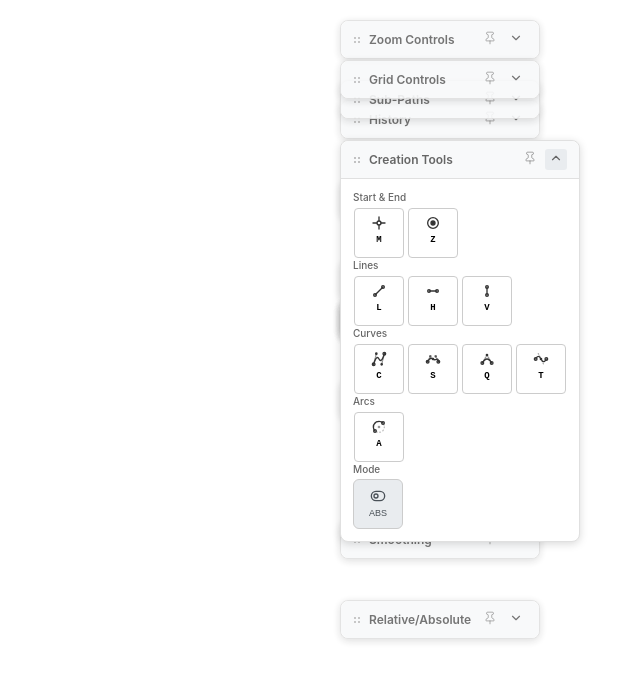
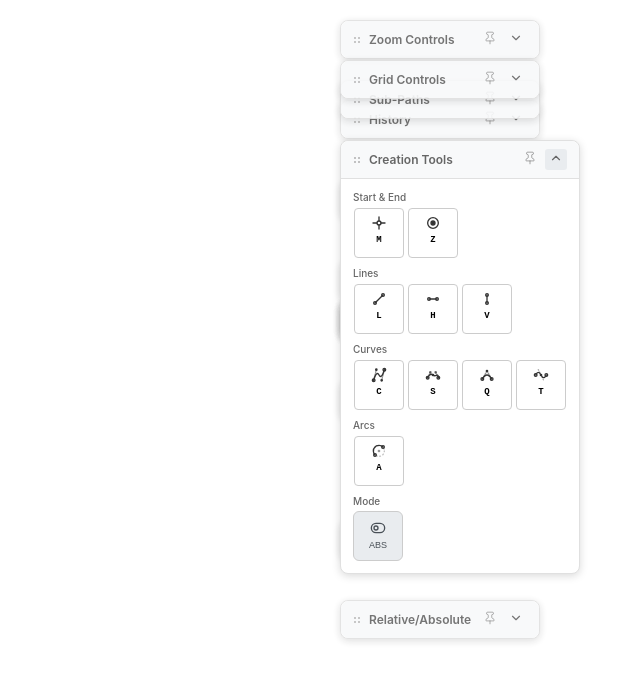
Before and after one commit to regalagram/sspe, a React (Vite) app: page / in a window 1280 px wide. Both pictures are taken after a click on the button 1156 px from the left and 159 px from the top of the page. Shown: the top 680 px of the page, without its empty margins (640-1280 px from the left). Built offline with nearby package versions, Linux system fonts and the light colour scheme; what path-data-parser would draw is missing.

Commit message:
feat: enhance layout by adding margin to tool button groups for improved spacing

```diff
--- a/src/plugins/creation-tools/CreationTools.tsx
+++ b/src/plugins/creation-tools/CreationTools.tsx
@@ -156,7 +156,8 @@ export const CreationTools: React.FC<CreationToolsProps> = ({
         <div style={{
           display: 'flex',
           flexDirection: 'column',
-          gap: '4px'
+          gap: '4px',
+          marginTop: '8px'
         }}>
           <div style={{
             fontSize: '10px',
@@ -187,7 +188,8 @@ export const CreationTools: React.FC<CreationToolsProps> = ({
         <div style={{
           display: 'flex',
           flexDirection: 'column',
-          gap: '4px'
+          gap: '4px',
+          marginTop: '8px'
         }}>
           <div style={{
             fontSize: '10px',
@@ -218,7 +220,8 @@ export const CreationTools: React.FC<CreationToolsProps> = ({
         <div style={{
           display: 'flex',
           flexDirection: 'column',
-          gap: '4px'
+          gap: '4px',
+          marginTop: '8px'
         }}>
           <div style={{
             fontSize: '10px',
@@ -249,7 +252,8 @@ export const CreationTools: React.FC<CreationToolsProps> = ({
         <div style={{
           display: 'flex',
           flexDirection: 'column',
-          gap: '4px'
+          gap: '4px',
+          marginTop: '8px'
         }}>
           <div style={{
             fontSize: '10px',
@@ -302,7 +306,8 @@ export const CreationTools: React.FC<CreationToolsProps> = ({
             cursor: 'pointer',
             fontSize: '14px',
             transition: 'background 0.2s ease',
-            alignSelf: 'center'
+            alignSelf: 'center',
+            marginTop: '8px'
           }}
           onMouseEnter={(e) => e.currentTarget.style.background = '#c82333'}
           onMouseLeave={(e) => e.currentTarget.style.background = '#dc3545'}
```
